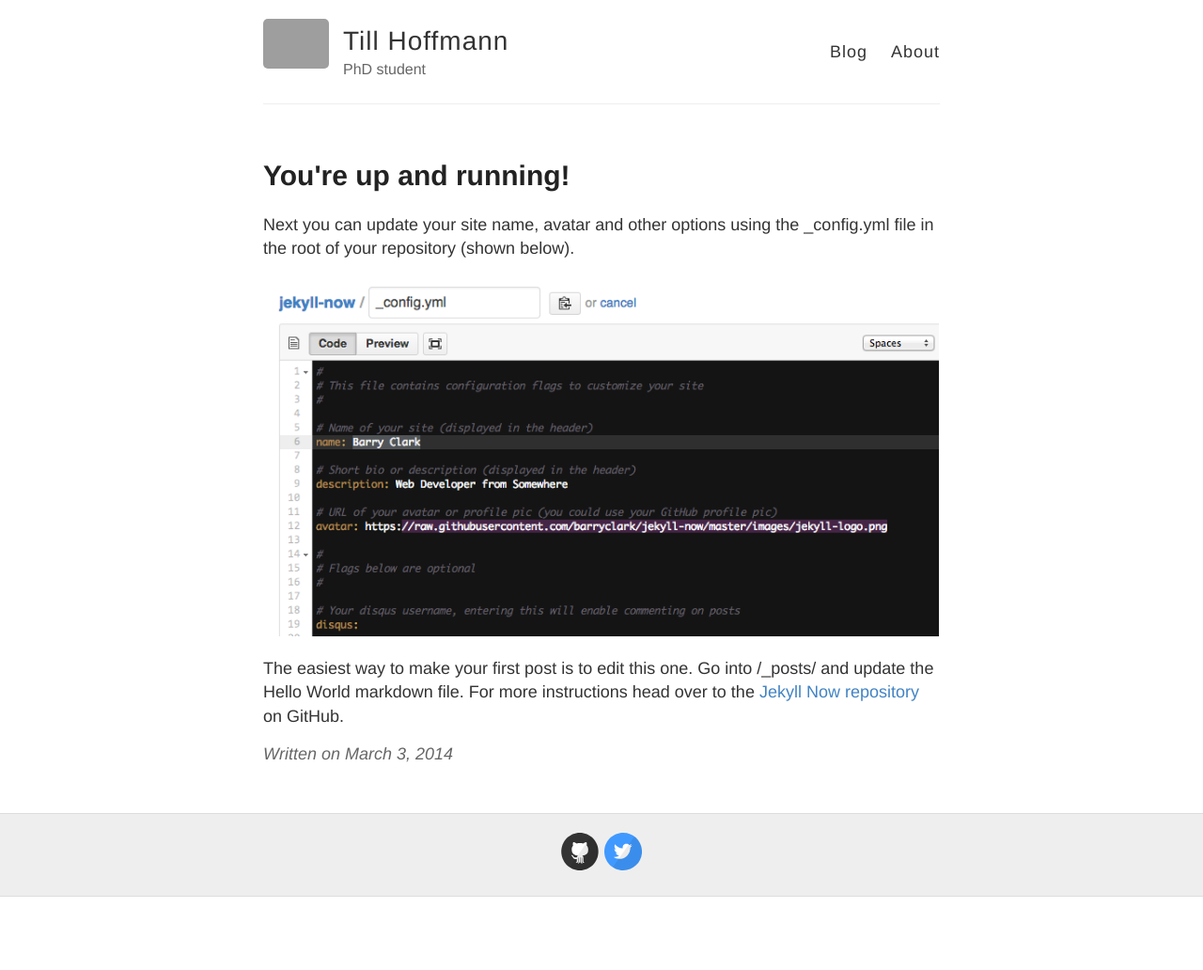
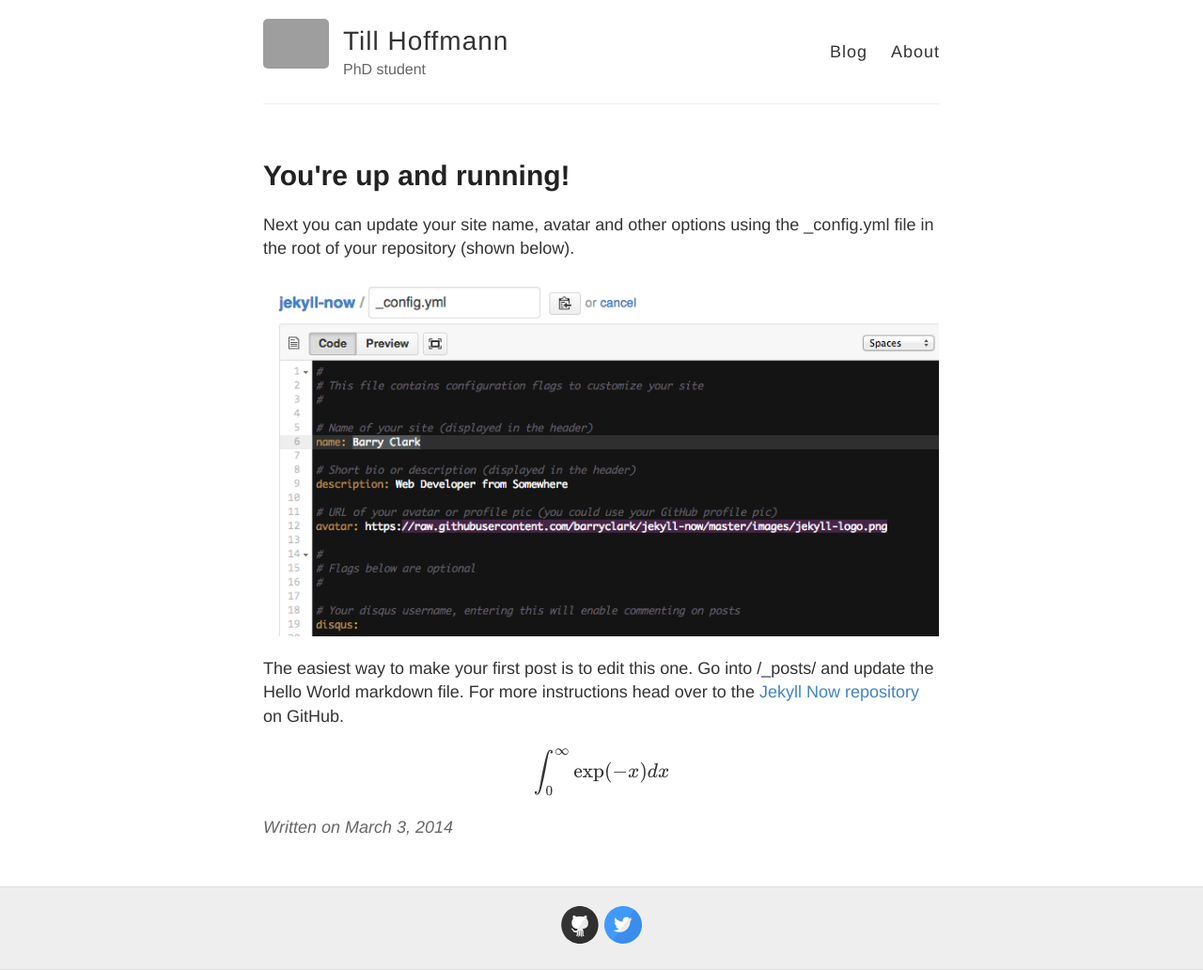
Before and after one commit to tillahoffmann/tillahoffmann.github.io, a Jekyll site: the page built from _posts/2014-3-3-Hello-World.md, in a window 1280 px wide. Shown: the whole page at 94% size. Built offline with Jekyll 4.4.1, drawn with Linux system fonts in a browser that asks for light colours; Markdown is read by kramdown in place of the engine named in the settings; formulas are drawn with MathJax 3; before the commit the page ends 954 px from its top, so only the background shows below that; grey boxes are pictures that could not be loaded.

Commit message:
Updated 2014-3-3-Hello-World.md

```diff
--- a/_posts/2014-3-3-Hello-World.md
+++ b/_posts/2014-3-3-Hello-World.md
@@ -1,10 +1,16 @@
 ---
 layout: post
-title: You're up and running!
+title: "You're up and running!"
+published: true
 ---
+
 
 Next you can update your site name, avatar and other options using the _config.yml file in the root of your repository (shown below).
 
 ![_config.yml]({{ site.baseurl }}/images/config.png)
 
 The easiest way to make your first post is to edit this one. Go into /_posts/ and update the Hello World markdown file. For more instructions head over to the [Jekyll Now repository](https://github.com/barryclark/jekyll-now) on GitHub.
+
+$$
+\int_0^\infty \exp(-x) dx
+$$
```
